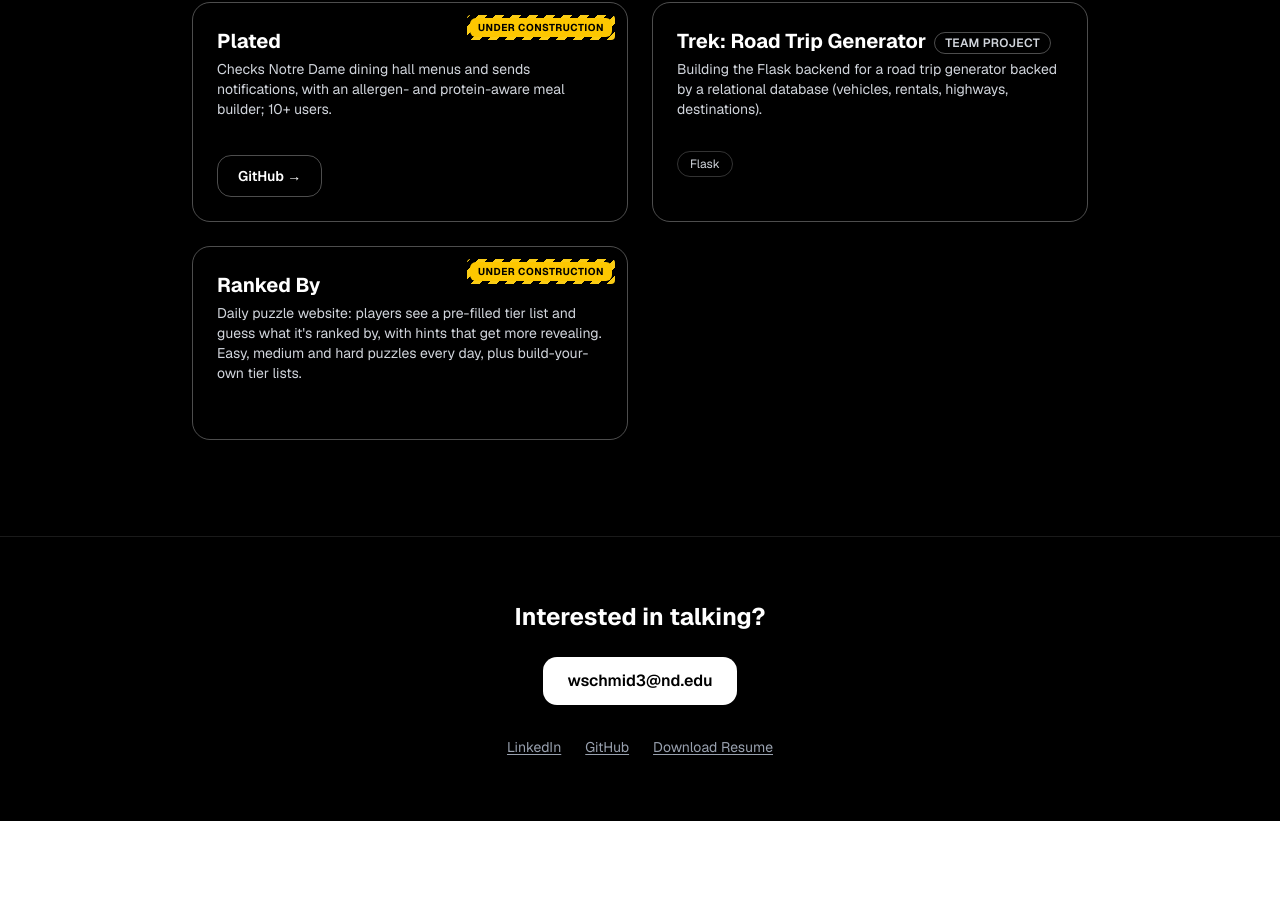
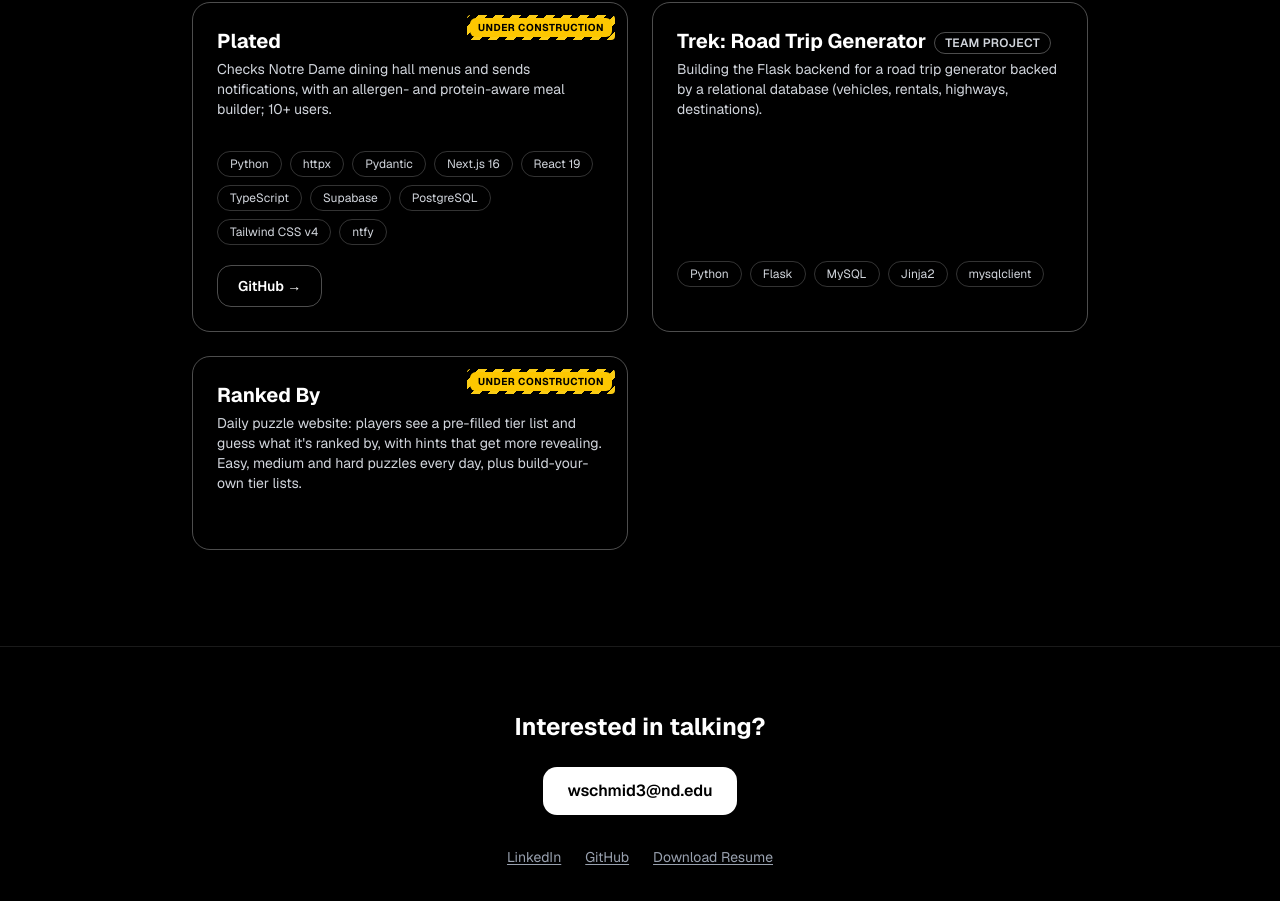
Before and after one commit to Land784/will-schmidt-portfolio, a Next.js app: page / in a window 1280 px wide. Shown: the part 2377-3278 px from the top of the page. Before the commit the page ends 3198 px from the top, so only its background shows below. Built offline with nearby package versions, Linux system fonts and the light colour scheme.

Commit message:
Add tech stack tags to Plated and Trek cards

```diff
--- a/components/ui/projects.tsx
+++ b/components/ui/projects.tsx
@@ -77,7 +77,7 @@ const projects: Project[] = [
         name: "Plated",
         hook: "Checks Notre Dame dining hall menus and sends notifications, with an allergen- and protein-aware meal builder; 10+ users.",
         description: "",
-        tech: [],
+        tech: ["Python", "httpx", "Pydantic", "Next.js 16", "React 19", "TypeScript", "Supabase", "PostgreSQL", "Tailwind CSS v4", "ntfy"],
         github: "https://github.com/Land784/Plated",
         underConstruction: true,
     },
@@ -85,7 +85,7 @@ const projects: Project[] = [
         name: "Trek: Road Trip Generator",
         hook: "Building the Flask backend for a road trip generator backed by a relational database (vehicles, rentals, highways, destinations).",
         description: "",
-        tech: ["Flask"],
+        tech: ["Python", "Flask", "MySQL", "Jinja2", "mysqlclient"],
         status: "Team project",
     },
     {
```
